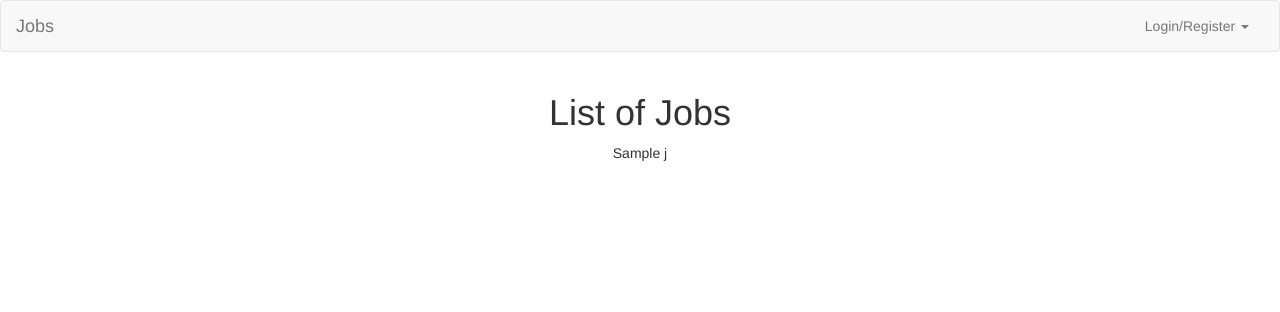
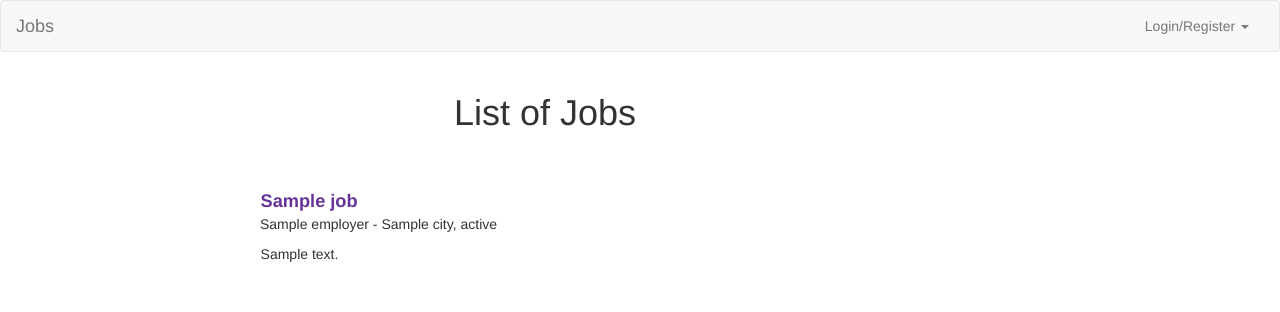
Before and after one commit to mikaelm1/jobsite, a Django app: template src/jobs/templates/jobs/index.html in a window 1280 px wide. Shown: the top 312 px of the page. Run offline with Django 3.2, Linux system fonts and the light colour scheme; the template is opened without the code that fills it: most values are stand-ins (such as "Sample title", 1, 10 or a date in 2020); some libraries are stand-ins or nearby versions.

Commit message:
Showing all open jobs

```diff
--- a/src/jobs/templates/jobs/index.html
+++ b/src/jobs/templates/jobs/index.html
@@ -1,10 +1,18 @@
 {% extends "base.html" %}
 
 {% block content %}
-    <div class="col-md-6 col-md-offset-3 text-center">
-        <h1>List of Jobs</h1>
-        {% for job in jobs %}
-            {{ j.title }}
-        {% endfor %}
+    <div class="col-md-6 col-md-offset-2">
+        <div class="row text-center">
+            <h1>List of Jobs</h1>
+        </div>
+        <div class="row" style="margin-top: 30px;">
+            {% for job in jobs %}
+                <div style="margin-top: 15px">
+                    <a href="#"><p class="job-title job-index">{{ job.title }}</p></a>
+                    <p>{{ job.employer.name }} - {{ job.employer.city }}, {{ job.employer.state}}</p>
+                    <p class="job-index">{{ job.job_description|truncatechars:300}}</p>
+                </div>
+            {% endfor %}
+        </div>
     </div>
 {% endblock content %}
--- a/src/jobs/views.py
+++ b/src/jobs/views.py
@@ -7,7 +7,8 @@ from jobsite.utils import employer_access, deny_acces
 
 
 def index(req):
-    jobs = Job.objects.all()
+    jobs = Job.objects.filter(visible=True)
+    print(jobs)
     return render(req, 'jobs/index.html', {'jobs': jobs})
 
 
--- a/src/static/css/main.css
+++ b/src/static/css/main.css
@@ -31,5 +31,14 @@
   font-size: 120%;
   /* border-radius: 50%;
   border: 1px solid rebeccapurple;   */
+}
 
+.job-title {
+  font-size: 130%;
+  color: rebeccapurple;
+  font-weight: 800;
 }
+
+.job-index {
+  margin: 0.1%;
+}
```
